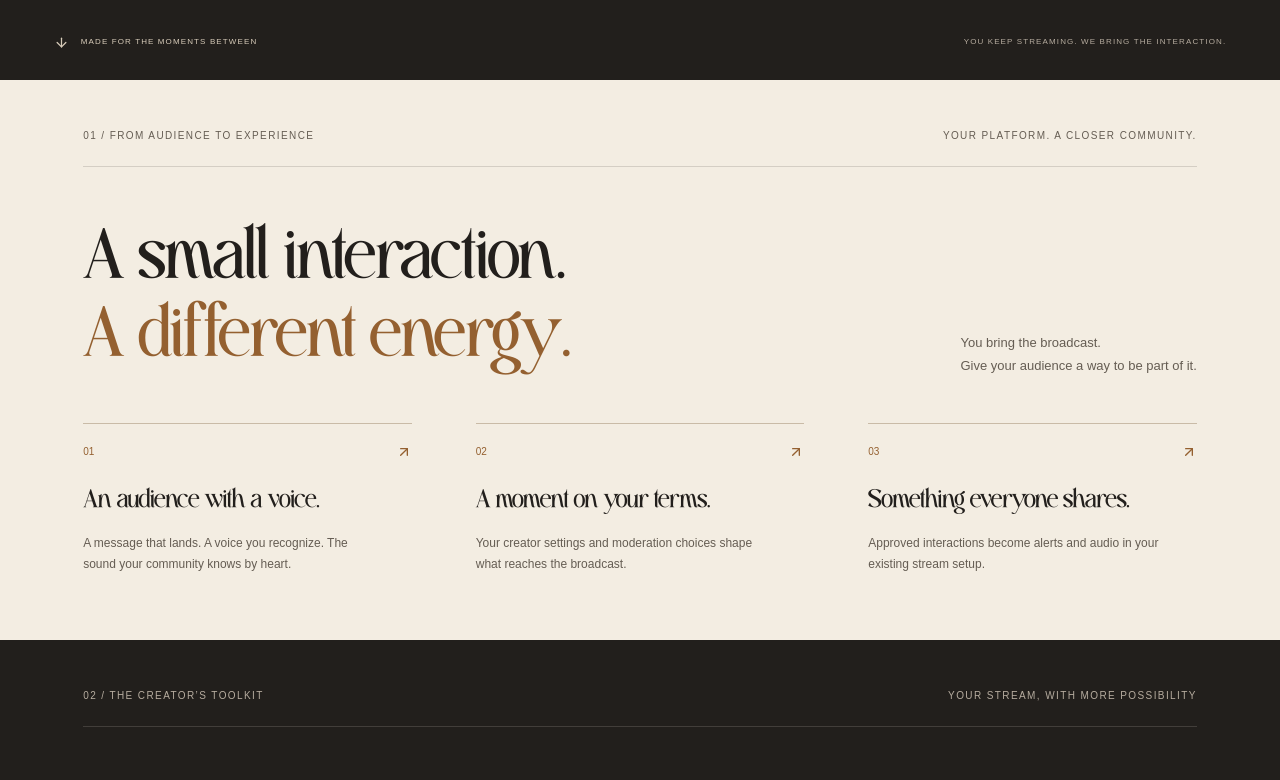
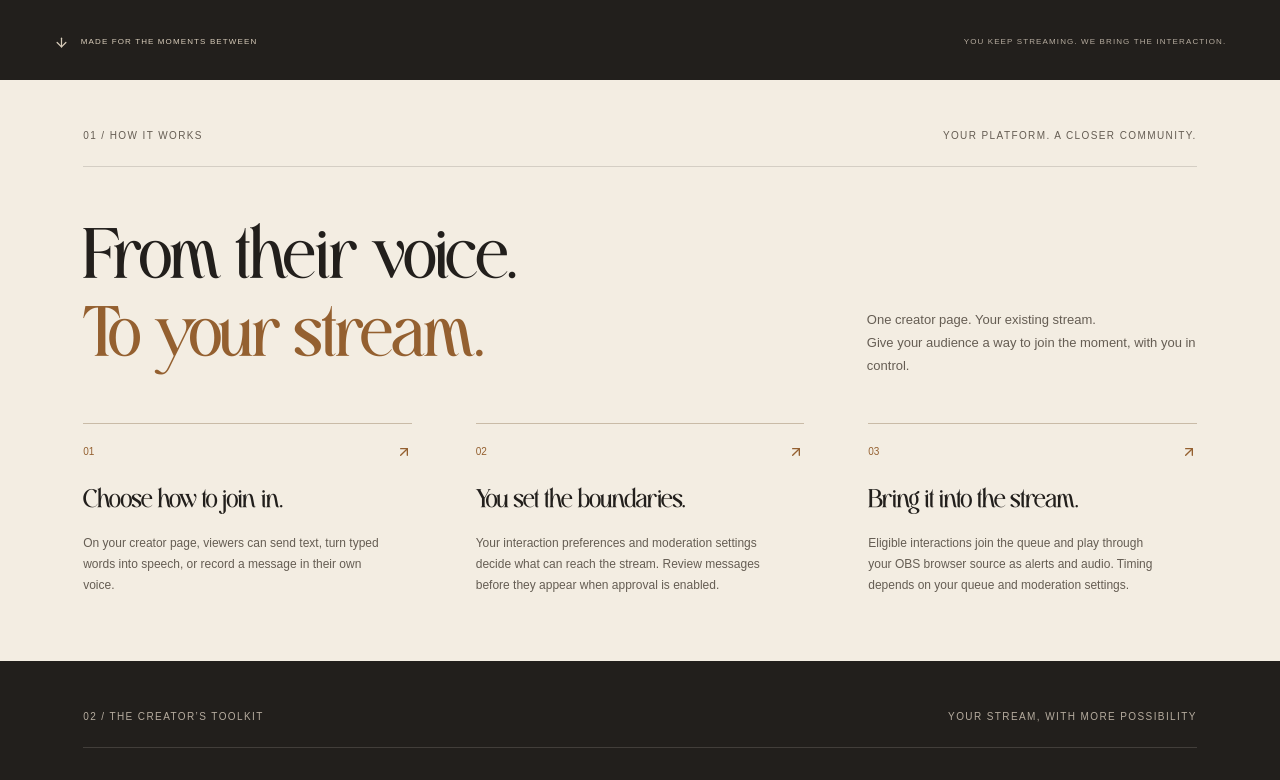
Before and after one commit to Ankit-KK/hyperchat-frontend, a React (Vite) app: page / in a window 1280 px wide. Shown: the part 900-1680 px from the top of the page. Built offline with nearby package versions, Linux system fonts and the light colour scheme; a web font is replaced by a local one.

Commit message:
Clarify interaction journey and add company contact to footer

```diff
--- a/src/App.tsx
+++ b/src/App.tsx
@@ -193,8 +193,11 @@ export default function App() {
         </section>
       </main>
       <footer className="footer">
-        <span>© {new Date().getFullYear()} HyperChat</span>
-        <span>CREATOR TOOLS. HUMAN CONNECTION.</span>
+        <div className="footer-company">
+          <span>© {new Date().getFullYear()} HyperChat</span>
+          <p>HyperChat is a product of Streamheart Private Limited.</p>
+        </div>
+        <a href="mailto:ankit@hyperchat.space">ankit@hyperchat.space</a>
         <a href="#main">
           Back to top <ArrowUp size={15} />
         </a>
--- a/src/components/InteractionStory.tsx
+++ b/src/components/InteractionStory.tsx
@@ -1,16 +1,16 @@
 import { ArrowUpRight } from "lucide-react";
 const steps = [
   [
-    "An audience with a voice.",
-    "A message that lands. A voice you recognize. The sound your community knows by heart.",
+    "Choose how to join in.",
+    "On your creator page, viewers can send text, turn typed words into speech, or record a message in their own voice.",
   ],
   [
-    "A moment on your terms.",
-    "Your creator settings and moderation choices shape what reaches the broadcast.",
+    "You set the boundaries.",
+    "Your interaction preferences and moderation settings decide what can reach the stream. Review messages before they appear when approval is enabled.",
   ],
   [
-    "Something everyone shares.",
-    "Approved interactions become alerts and audio in your existing stream setup.",
+    "Bring it into the stream.",
+    "Eligible interactions join the queue and play through your OBS browser source as alerts and audio. Timing depends on your queue and moderation settings.",
   ],
 ];
 export default function InteractionStory() {
@@ -21,19 +21,19 @@ export default function InteractionStory() {
       aria-labelledby="story-title"
     >
       <div className="section-label">
-        <span>01 / FROM AUDIENCE TO EXPERIENCE</span>
+        <span>01 / HOW IT WORKS</span>
         <span>YOUR PLATFORM. A CLOSER COMMUNITY.</span>
       </div>
       <div className="section-heading" data-reveal>
         <h2 id="story-title">
-          A small interaction.
+          From their voice.
           <br />
-          <em>A different energy.</em>
+          <em>To your stream.</em>
         </h2>
         <p>
-          You bring the broadcast.
+          One creator page. Your existing stream.
           <br />
-          Give your audience a way to be part of it.
+          Give your audience a way to join the moment, with you in control.
         </p>
       </div>
       <ol className="story-steps">
--- a/src/styles.css
+++ b/src/styles.css
@@ -1452,8 +1452,13 @@ main,
   gap: 20px;
   font-size: 9px;
 }
-.footer > span:nth-child(2) {
-  letter-spacing: 0.1em;
+.footer-company {
+  display: grid;
+  gap: 8px;
+  line-height: 1.6;
+}
+.footer-company p {
+  margin: 0;
 }
 .footer > a {
   display: flex;
@@ -2342,12 +2347,11 @@ main,
     font-size: 8px;
     gap: 17px;
   }
-  .footer > span:nth-child(2) {
-    order: 3;
+  .footer-company {
     width: 100%;
-    font-size: 7px;
-  }
-  .footer > a {
+    font-size: 10px;
+  }
+  .footer > a:last-child {
     margin-left: auto;
   }
 }
```
